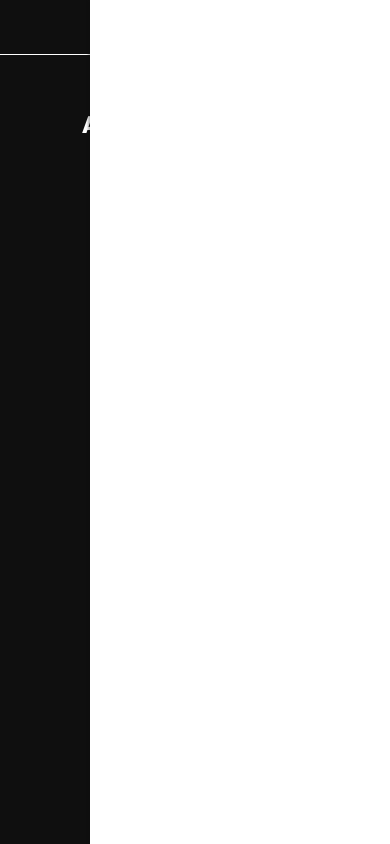
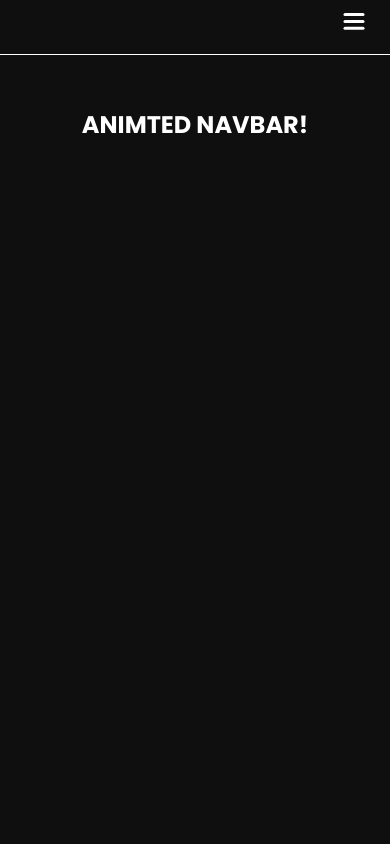
Before and after one commit to jxhnkndl/react-hamburger-menu, a React (Create React App) app: page / in a window 390 px wide. Built offline with nearby package versions, Linux system fonts and the light colour scheme.

Commit message:
create hamburger icon component using svg paths

```diff
--- a/src/components/HamburgerMenu/index.js
+++ b/src/components/HamburgerMenu/index.js
@@ -1,4 +1,5 @@
-import React from 'react'
+import React from 'react';
+import MenuToggle from '../MenuToggle/MenuToggle';
 import styled from 'styled-components';
 
 // icon container
@@ -6,17 +7,7 @@ const HamburgerMenuContainer = styled.div`
   display: flex;
 `;
 
-// svg hamburger icon
-// icon color of the icon is determined by props
-const HamburgerIcon = styled.div`
-  color: $(({ reverse }) => reverseColor ? "#000" : "#fff" );
-  cursor: pointer;
-  z-index: 99;
-  transition: all 250ms ease-in-out;
-`;
-
-// menu container (the div that slides out when menu is engaged)
-// the menu will slide out from the right side of the display
+// menu container (the div that slides out from the right when menu is engaged)
 const MenuContainer = styled.div`
   width: 100%;
   min-width: 300px;
@@ -35,14 +26,9 @@ const MenuContainer = styled.div`
 const HamburgerMenu = (props) => {
   return (
     <HamburgerMenuContainer>
-      <HamburgerIcon>
-        Icon
-      </HamburgerIcon>
-      <MenuContainer>
-        Menu
-      </MenuContainer>
+      <MenuToggle toggle={() => {}} isOpen={false} />
     </HamburgerMenuContainer>
-  )
-}
+  );
+};
 
 export default HamburgerMenu;
--- /dev/null
+++ b/src/components/MenuToggle/MenuToggle.js
@@ -0,0 +1,80 @@
+import React from 'react';
+import styled from 'styled-components';
+import { motion } from 'framer-motion';
+
+// main navbar toggle button
+const Button = styled.div`
+  z-index: 99;
+  cursor: pointer;
+`;
+
+// svg icon path
+const Path = (props) => (
+  <motion.path
+    fill="transparent"
+    strokeLinecap="round"
+    strokeWidth="3"
+    {...props}
+  />
+);
+
+const transition = { duration: 0.3 };
+
+// toggle state =>
+// isOpen state => whether menu container is open or closed
+
+const MenuToggle = ({ toggle, isOpen }) => {
+  return (
+    <Button onClick={toggle}>
+
+      {/* svg is the hamburger menu */}
+      {/* viewBox: x y width height */}
+      <svg width="23" height="23" viewBox="0 0 23 23">
+
+        {/* each path represents one line in the hamburger */}
+
+        {/* top line */}
+        <Path
+          animate={isOpen ? 'open' : 'closed'}
+          initial={false}
+          variants={{
+            // specifies line position when menu is open or closed
+            closed: { d: 'M 2 2.5 L 20 2.5', stroke: 'hsl(0, 0%, 100%)' },
+            open: { d: 'M 3 16.5 L 17 2.5', stroke: 'hsl(0, 0%, 18%)' },
+          }}
+          transition={transition}
+        />
+
+        {/* middle line */}
+        <Path
+          d="M 2 9.423 L 20 9.423"
+          stroke="hsl(0, 0%, 100%)"
+          animate={isOpen ? 'open' : 'closed'}
+          initial={false}
+          variants={{
+            // when menu is closed, middle line is visible between top and bottom lines
+            // when menu is closed, middle line disappears behind the cross formed by
+            // the top and bottom lines
+            closed: { opacity: 1 },
+            open: { opacity: 0 }
+          }}
+          transition={transition}
+        />
+
+        {/* bottom line */}
+        <Path
+          animate={isOpen ? 'open' : 'closed'}
+          initial={false}
+          variants={{
+            // specifies line position when menu is open or closed
+            closed: { d: 'M 2 16.346 L 20 16.346', stroke: 'hsl(0, 0%, 100%)' },
+            open: { d: 'M 3 2.5 L 17 16.346', stroke: 'hsl(0, 0%, 18%)' },
+          }}
+          transition={transition}
+        />
+      </svg>
+    </Button>
+  );
+};
+
+export default MenuToggle;
```
